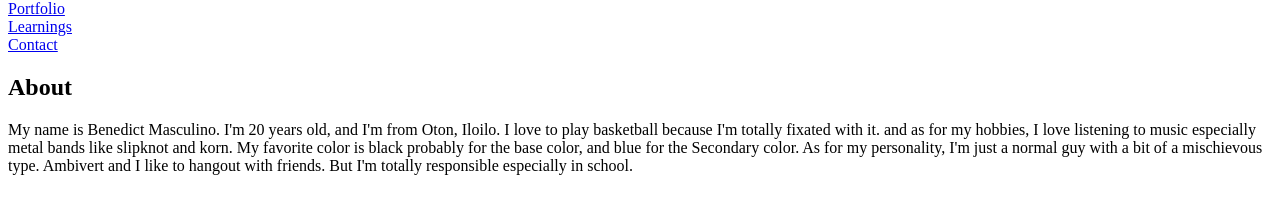
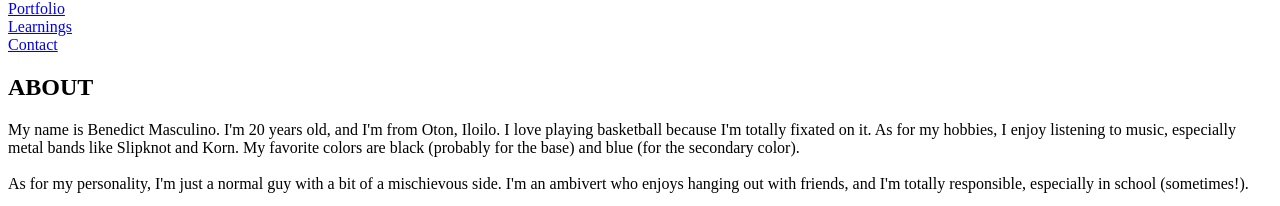
Before and after one commit to benedict2133444/benedict-port, a React (Vite) app: page /about in a window 1280 px wide. Shown: the part 1770-1976 px from the top of the page. Built offline with nearby package versions, Linux system fonts and the light colour scheme.

Commit message:
modified about text, experience bars, hero details, skill cards,text on skills

```diff
--- a/src/components/About/About.tsx
+++ b/src/components/About/About.tsx
@@ -4,44 +4,23 @@ import { Element } from 'react-scroll'
 function About() {
   return (
     <Element name="about">
-      <div className="relative bg-bg-primary py-16">
-        {/* Background Pattern */}
-        <div className="absolute inset-0 bg-gradient-to-r from-black via-blue-800 to-black opacity-30 pointer-events-none"></div>
+      <div className="min-h-screen bg-bg-primary flex items-center justify-center py-16">
 
-        <div className="relative z-10 mx-auto w-[min(1000px,90%)] text-center">
+        <div className="bg-black bg-opacity-90 p-8 rounded-lg shadow-md w-[min(1000px,90%)] text-center">
           <h2 className="mb-8">
-            <span className="font-display text-6xl text-text-primary tracking-wider">ABOUT</span>
+            <span className="font-display text-5xl text-text-primary">ABOUT</span>
           </h2>
-
-          {/* Divider Line */}
-          <div className="w-24 mx-auto mb-8 border-b-2 border-text-primary"></div>
-
-          {/* About Text */}
-          <p className="text-white text-xl italic tracking-wide leading-relaxed">
-            <span className="font-semibold">My name is Benedict Masculino.</span> I'm 20 years old from Oton, Iloilo. I love playing basketball, and I'm totally fixated with it.
-            When I'm not on the court, I'm usually jamming to metal bands like Slipknot and Korn. <br />
-            My favorite colors are <span className="text-blue-500 font-semibold">black</span> for the base and <span className="text-blue-400 font-semibold">blue</span> for the secondary.
+          <p className="text-white text-lg italic tracking-wide leading-relaxed max-w-prose mx-auto">
+            My name is <span className="font-semibold">Benedict Masculino</span>. I'm 20 years old, and I'm from Oton, Iloilo. I love playing basketball because I'm totally fixated on it.
+            As for my hobbies, I enjoy listening to music, especially metal bands like <span className="text-blue-400">Slipknot</span> and <span className="text-blue-400">Korn</span>.
+            My favorite colors are <span className="text-blue-400">black</span> (probably for the base) and <span className="text-blue-400">blue</span> (for the secondary color).
+            <br /><br />
+            As for my personality, I'm just a normal guy with a bit of a mischievous side. I'm an ambivert who enjoys hanging out with friends, and I'm totally responsible, especially in school (sometimes!).
           </p>
-
-          {/* Fun Fact Section */}
-          <div className="mt-10 p-4 bg-black/30 rounded-lg shadow-lg text-white italic">
-            <h3 className="text-2xl font-bold mb-4">Fun Fact:</h3>
-            <p className="text-lg">
-              I’m an ambivert who loves hanging out with friends, but I can also be a little mischievous.
-              I’m mostly responsible, especially when it comes to school... well, sometimes!
-            </p>
-          </div>
-
-          {/* Icons Section (Optional) */}
-          <div className="mt-12 flex justify-center gap-8 text-4xl text-text-primary">
-            <i className="fas fa-basketball-ball"></i> {/* Basketball icon */}
-            <i className="fas fa-music"></i>           {/* Music icon */}
-            <i className="fas fa-smile"></i>            {/* Personality icon */}
-          </div>
         </div>
       </div>
     </Element>
-  )
+  );
 }
 
-export default About
+export default About;
--- a/src/components/Experience/Experience.tsx
+++ b/src/components/Experience/Experience.tsx
@@ -5,9 +5,9 @@ import { Element } from 'react-scroll'
 const learningList = [
   { skill: 'HTML', percentage: 50 },
   { skill: 'CSS', percentage: 50 },
-  { skill: 'Networking', percentage: 25 },
+  { skill: 'JavaScript', percentage: 25 },
   { skill: 'React', percentage: 25 },
-  { skill: 'Tailwind CSS', percentage: 50 },
+  { skill: 'Tailwind CSS', percentage: 5 },
 ]
 
 function Experience() {
--- a/src/components/Hero/Hero.tsx
+++ b/src/components/Hero/Hero.tsx
@@ -41,7 +41,7 @@ function Hero() {
   <img
     src={HeroImage}
     alt="Benedict"
-    className="mx-auto w-full max-w-[600px] h-[700px]"
+    className="mx-auto w-full max-w-[600px] h-[650px]"
   />
 </div>
       </div>
--- a/src/components/Skills/SkillCard.tsx
+++ b/src/components/Skills/SkillCard.tsx
@@ -1,12 +1,12 @@
-import React from 'react'
-import getImageUrl from 'utils/image-util'
+import React from 'react';
+import getImageUrl from 'utils/image-util';
 
 function SkillCard({ id, name, thumbnail }) {
   return (
-    <li key={id} className="transform transition-all hover:scale-105">
-      <div className="flex h-48 w-44 flex-col items-center justify-center gap-5 rounded-xl bg-bg-accent shadow-lg shadow-black/30 hover:bg-gradient-to-b from-text-primary to-bg-accent hover:shadow-2xl hover:shadow-blue-500/50 transition-all duration-300 ease-in-out">
-
-        <div className="w-20 h-20 p-2 bg-white rounded-full shadow-md">
+    <li key={id} className="transform transition-transform hover:scale-105">
+      <div className="flex flex-col items-center justify-center h-56 w-48 p-6 rounded-xl bg-bg-accent shadow-lg shadow-black/30 transition-all duration-300 ease-in-out hover:bg-gradient-to-b from-blue-600 to-blue-800 hover:shadow-2xl">
+        {/* Thumbnail Image */}
+        <div className="w-24 h-24 p-2 bg-white rounded-full shadow-md flex items-center justify-center">
           <img
             src={getImageUrl(thumbnail)}
             alt={name}
@@ -14,14 +14,15 @@ function SkillCard({ id, name, thumbnail }) {
           />
         </div>
 
-        <div>
-          <span className="text-lg font-bold text-white tracking-wide">
+        {/* Skill Name */}
+        <div className="mt-4 text-center">
+          <span className="text-lg font-semibold text-white tracking-wide shadow-md">
             {name}
           </span>
         </div>
       </div>
     </li>
-  )
+  );
 }
 
-export default SkillCard
+export default SkillCard;
--- a/src/components/Skills/skillList.ts
+++ b/src/components/Skills/skillList.ts
@@ -5,6 +5,6 @@ export const skillList = [
   { id: 'js', name: 'Javascript', thumbnail: 'skill/js.png' },
   { id: 'java', name: 'Java', thumbnail: 'skill/java.png' },
   { id: 'figma', name: 'Figma', thumbnail: 'skill/figma.png' },
-  { id: 'mysql', name: 'MYSQ', thumbnail: 'skill/mysql.png' },
+  { id: 'mysql', name: 'MYSQL', thumbnail: 'skill/mysql.png' },
   { id: 'git', name: 'GIT', thumbnail: 'skill/git.png' }
 ]
--- a/src/pages/About/About.tsx
+++ b/src/pages/About/About.tsx
@@ -1,26 +1,27 @@
-import React from 'react'
-import Header from '../../components/Header/Header'
+import React from 'react';
+import Header from '../../components/Header/Header';
 
 function About() {
   return (
-    <div className="min-h-screen bg-bg-primary"style={{backgroundColor:  '#00000'}}>
+    <div className="min-h-screen bg-bg-primary">
       <Header />
-      <div className="min-h-screen bg-bg-primary  py-16">
-        <div className="mx-auto w-[min(1000px,90%)]">
-          <h2 className="mb-8">
-          <span className="font-display text-5xl text-text-primary">About</span>
+      <div className="min-h-screen bg-black bg-opacity-90 py-16">
+        <div className="mx-auto w-[min(1000px,90%)] text-center p-4">
+          <h2 className="mb-8 font-display text-6xl text-text-primary tracking-wide">
+            ABOUT
+          </h2>
 
-          </h2>
-          <p className="text-white italic tracking-wide">
-            My name is Benedict Masculino. I'm 20 years old, and I'm from Oton, Iloilo.
-I love to play basketball because I'm totally fixated with it.
-and as for my hobbies, I love listening to music especially metal bands like slipknot and korn. My favorite color is black probably for the base color, and blue for the Secondary color.
-As for my personality, I'm just a normal guy with a bit of a mischievous type. Ambivert and I like to hangout with friends. But I'm totally responsible especially in school.
+          <p className="text-white text-lg italic tracking-wide leading-relaxed max-w-prose mx-auto">
+            My name is <span className="font-semibold">Benedict Masculino</span>. I'm 20 years old, and I'm from Oton, Iloilo. I love playing basketball because I'm totally fixated on it.
+            As for my hobbies, I enjoy listening to music, especially metal bands like <span className="text-blue-400">Slipknot</span> and <span className="text-blue-400">Korn</span>.
+            My favorite colors are <span className="text-blue-400">black</span> (probably for the base) and <span className="text-blue-400">blue</span> (for the secondary color).
+            <br /><br />
+            As for my personality, I'm just a normal guy with a bit of a mischievous side. I'm an ambivert who enjoys hanging out with friends, and I'm totally responsible, especially in school (sometimes!).
           </p>
         </div>
       </div>
     </div>
-  )
+  );
 }
 
-export default About
+export default About;
```
